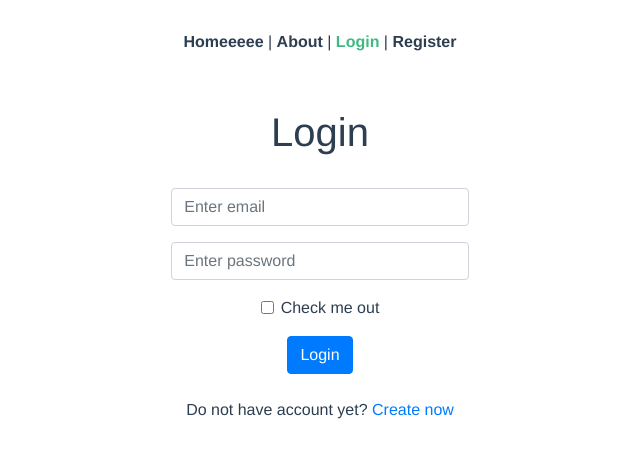
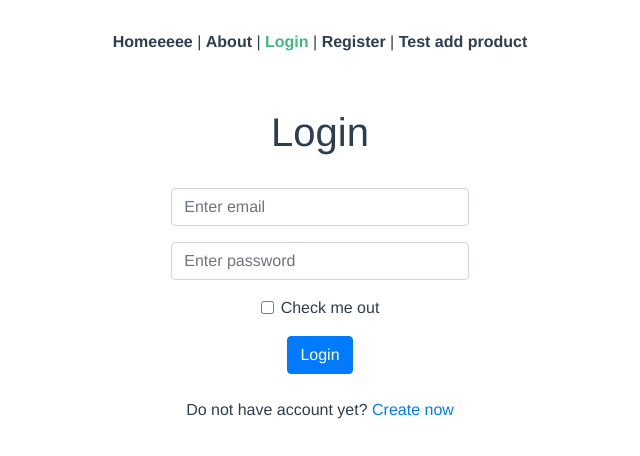
Before and after one commit to alpari01/buysell_frontend, a Vue app: page /login in a window 1280 px wide. Shown: the top 456 px of the page, without its empty margins (320-960 px from the left). Built offline with nearby package versions, Linux system fonts and the light colour scheme.

Commit message:
Added view "Add new product".

```diff
--- a/src/App.vue
+++ b/src/App.vue
@@ -3,7 +3,8 @@
     <router-link to="/">Homeeeee</router-link> |
     <router-link to="/about">About</router-link> |
     <router-link to="/login">Login</router-link> |
-    <router-link to="/register">Register</router-link>
+    <router-link to="/register">Register</router-link> |
+    <router-link to="/product/add">Test add product</router-link>
   </nav>
   <router-view/>
 </template>
--- a/src/router/index.js
+++ b/src/router/index.js
@@ -18,6 +18,11 @@ const routes = [
     component: () => import('../views/RegisterView.vue')
   },
   {
+    path: '/product/add',
+    name: 'addProduct',
+    component: () => import('../views/AddProductView.vue')
+  },
+  {
     path: '/about',
     name: 'about',
     // route level code-splitting
```
